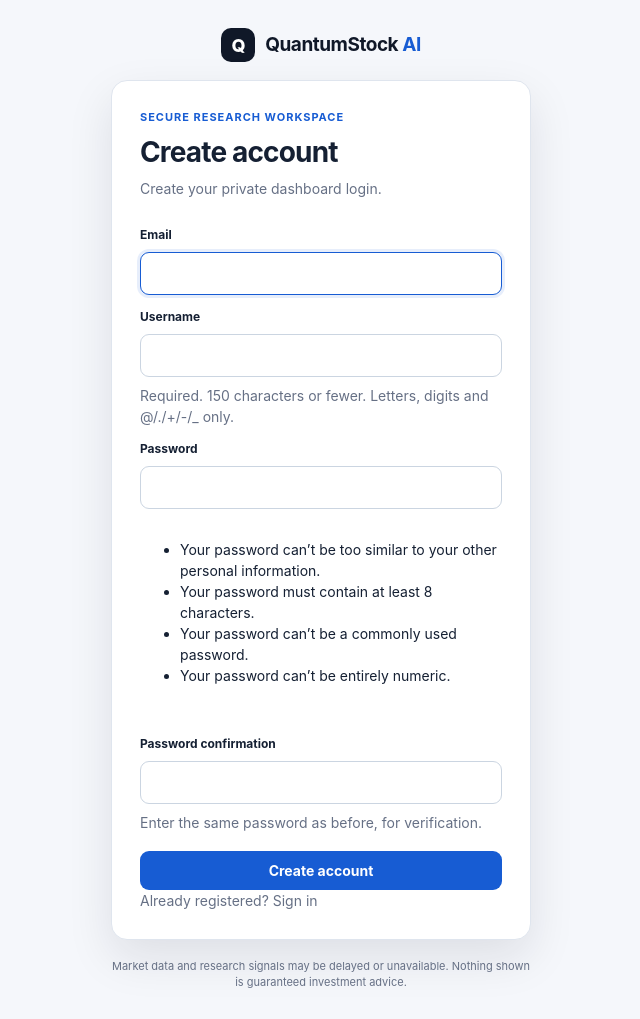
After one commit to amitmac001-ui/QuantumStockAI, a Django app: page /signup/ in a window 1280 px wide. The commit adds this page. Shown: the whole page, without its empty margins (319-959 px from the left). Run offline with Django 5.2, Linux system fonts and the light colour scheme; parts of the project's set-up code (start-up, migrations or seed data) failed here and were passed over.

Commit message:
Add secure website account signup

```diff
--- a/apps/accounts/web_views.py
+++ b/apps/accounts/web_views.py
@@ -1,9 +1,28 @@
 from django.contrib.auth import login, logout
-from django.contrib.auth.forms import AuthenticationForm
+from django.contrib.auth.forms import AuthenticationForm, UserCreationForm
+from django.contrib.auth import get_user_model
 from django.shortcuts import redirect, render
 from django.urls import reverse
 from django.utils.http import url_has_allowed_host_and_scheme
 from django.views.decorators.http import require_http_methods, require_POST
+
+
+class WebsiteSignupForm(UserCreationForm):
+    class Meta(UserCreationForm.Meta):
+        model = get_user_model()
+        fields = ("email", "username")
+
+
+@require_http_methods(["GET", "POST"])
+def website_signup(request):
+    if request.user.is_authenticated:
+        return redirect("dashboard:home")
+    form = WebsiteSignupForm(request.POST or None)
+    if request.method == "POST" and form.is_valid():
+        user = form.save()
+        login(request, user)
+        return redirect("dashboard:home")
+    return render(request, "registration/signup.html", {"form": form})
 
 
 @require_http_methods(["GET", "POST"])
--- a/config/urls.py
+++ b/config/urls.py
@@ -25,7 +25,7 @@ from drf_spectacular.views import (
     SpectacularRedocView,
     SpectacularSwaggerView,
 )
-from apps.accounts.web_views import website_login, website_logout
+from apps.accounts.web_views import website_login, website_logout, website_signup
 
 
 def health_check(request):
@@ -63,6 +63,7 @@ def readiness_check(request):
 urlpatterns = [
 
     path("login/", website_login, name="website-login"),
+    path("signup/", website_signup, name="website-signup"),
     path("logout/", website_logout, name="website-logout"),
 
     path(
--- a/templates/registration/login.html
+++ b/templates/registration/login.html
@@ -27,6 +27,7 @@
             {% if form.password.errors %}<p class="field-error">{{ form.password.errors|striptags }}</p>{% endif %}
             <button type="submit" class="button button--primary button--full">Sign in</button>
         </form>
+        <p class="muted">New here? <a href="{% url 'website-signup' %}">Create account</a></p>
     </div>
     <p class="login-disclaimer">Market data and research signals may be delayed or unavailable. Nothing shown is guaranteed investment advice.</p>
 </section>
--- /dev/null
+++ b/templates/registration/signup.html
@@ -0,0 +1,27 @@
+{% extends "layouts/base.html" %}
+
+{% block title %}Create account · QuantumStock AI{% endblock %}
+
+{% block content %}
+<section class="login-shell">
+    <div class="login-brand"><span class="brand__mark">Q</span><span>QuantumStock <strong>AI</strong></span></div>
+    <div class="login-card">
+        <p class="eyebrow">Secure research workspace</p>
+        <h1>Create account</h1>
+        <p class="muted">Create your private dashboard login.</p>
+        <form method="post" class="login-form" novalidate>
+            {% csrf_token %}
+            {% if form.non_field_errors %}<div class="form-error" role="alert">{{ form.non_field_errors|striptags }}</div>{% endif %}
+            {% for field in form %}
+                <label for="{{ field.id_for_label }}">{{ field.label }}</label>
+                {{ field }}
+                {% if field.help_text %}<p class="muted">{{ field.help_text|safe }}</p>{% endif %}
+                {% if field.errors %}<p class="field-error">{{ field.errors|striptags }}</p>{% endif %}
+            {% endfor %}
+            <button type="submit" class="button button--primary button--full">Create account</button>
+        </form>
+        <p class="muted">Already registered? <a href="{% url 'website-login' %}">Sign in</a></p>
+    </div>
+    <p class="login-disclaimer">Market data and research signals may be delayed or unavailable. Nothing shown is guaranteed investment advice.</p>
+</section>
+{% endblock %}
```
Also changed, not shown: apps/dashboard/tests.py (+9 -0 lines).
